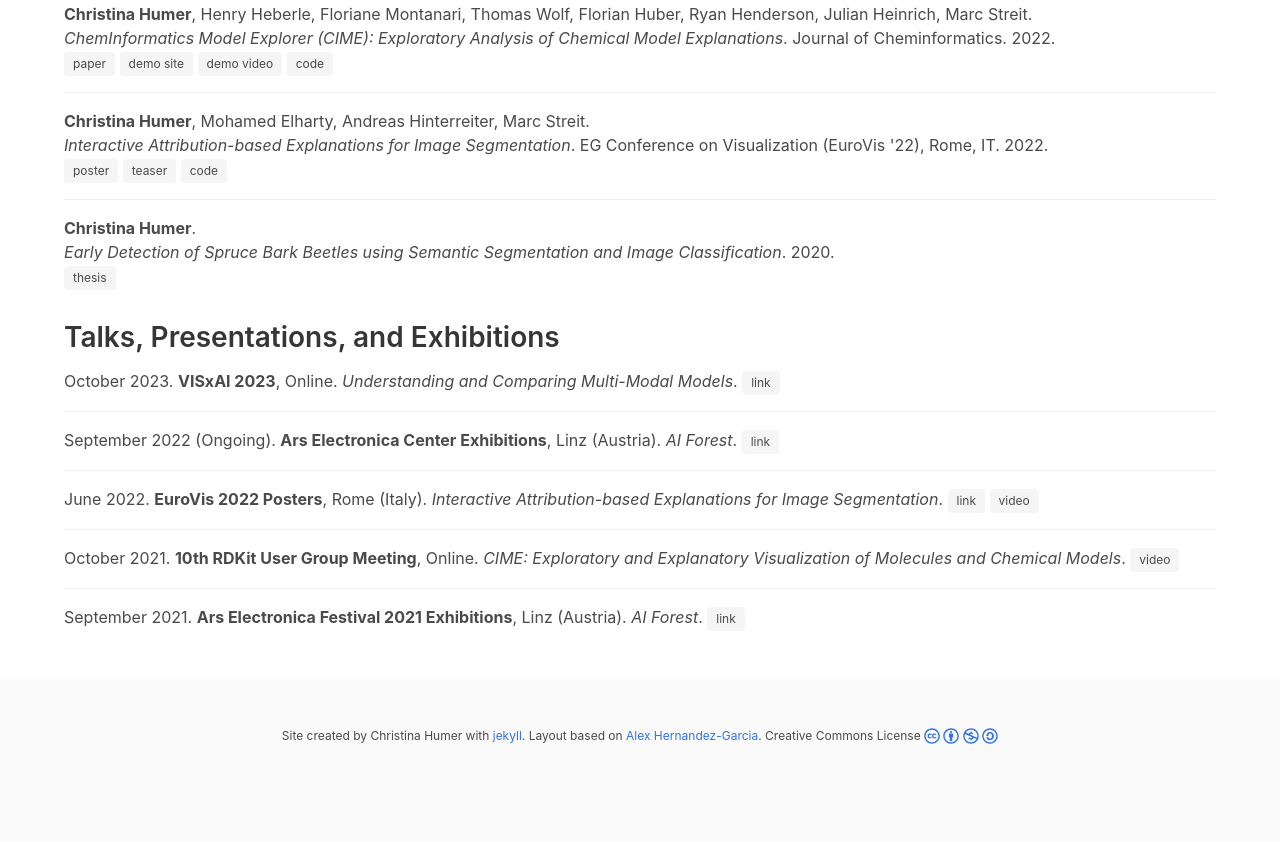
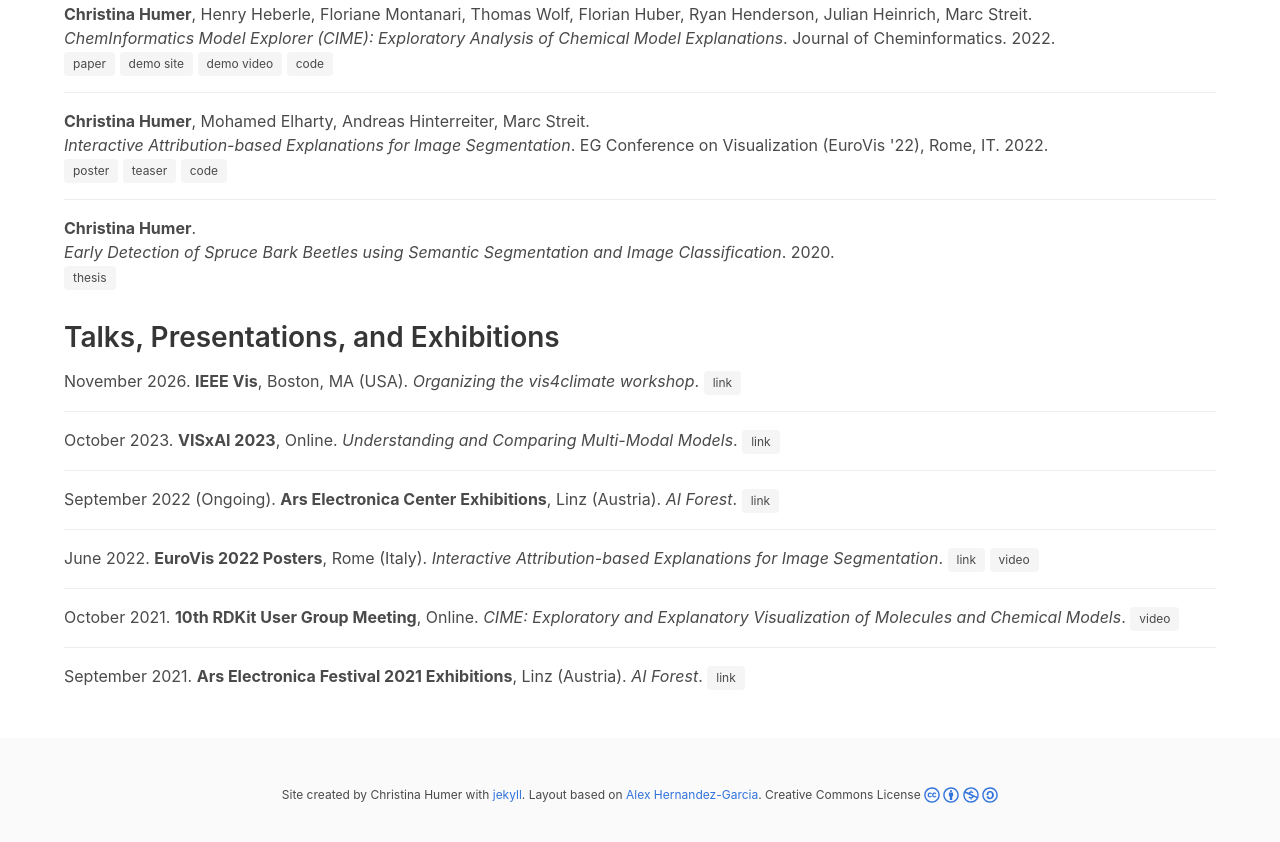
Before and after one commit to ginihumer/ginihumer.github.io, a Jekyll site: the page built from _pages/publications.html, in a window 1280 px wide and 900 px high, scrolled down 2268 px. Shown: the top 842 px of the window. Built offline with Jekyll 4.4.1, drawn with Linux system fonts in a browser that asks for light colours; nearby versions of some CDN libraries; a style sheet for code colours, icons or effects is not loaded.

Commit message:
Add vis4climate workshop details to talks.yml

```diff
--- a/_data/talks.yml
+++ b/_data/talks.yml
@@ -1,3 +1,14 @@
+- title: "Organizing the vis4climate workshop"
+  year: 2026
+  month: November
+  where: IEEE Vis
+  #use <del></del> to strike off; e.g. <del>The Internet</del>
+  city: Boston, MA
+  country: USA
+  link: https://vis4climate.ivia.ch/workshop
+  video:
+  slides:
+
 - title: "Understanding and Comparing Multi-Modal Models"
   year: 2023
   month: October
```
